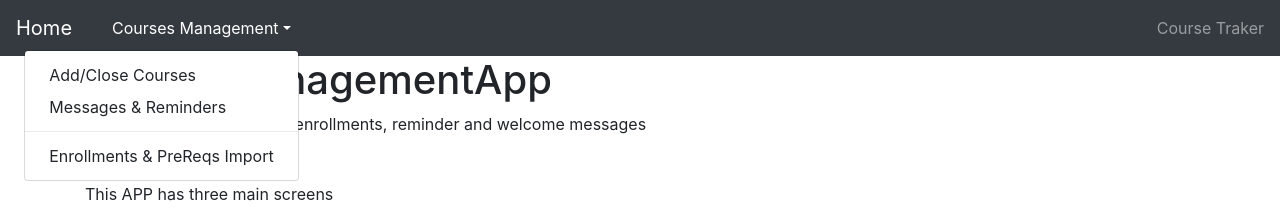
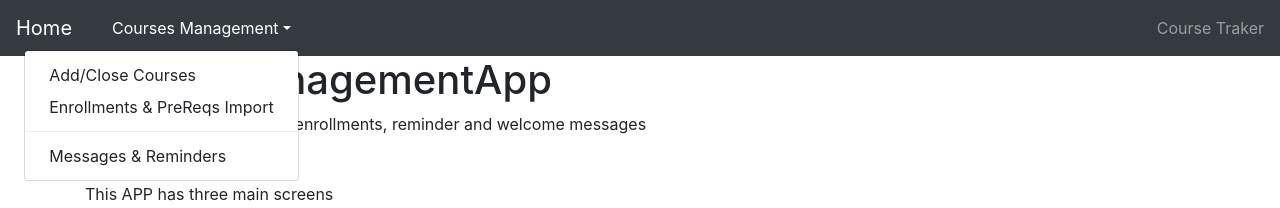
Before and after one commit to Higino/CourseManagementApp, a React (Create React App) app in the folder client/: page / in a window 1280 px wide. Both pictures are taken after a click on the link "Courses Management". Shown: the top 208 px of the page. Built offline with nearby package versions, Linux system fonts and the light colour scheme.

Commit message:
Change the order of the main menu&add shortcuts

```diff
--- a/client/src/AppNav.js
+++ b/client/src/AppNav.js
@@ -31,12 +31,12 @@ class AppNav extends Component {
                 <DropdownItem href='/courses'>
                   Add/Close Courses
                 </DropdownItem>
+                <DropdownItem href='/import'>
+                  Enrollments & PreReqs Import
+                </DropdownItem>
+                <DropdownItem divider />
                 <DropdownItem href="/courselisting">
                   Messages & Reminders
-                </DropdownItem>
-                <DropdownItem divider />
-                <DropdownItem href='/import'>
-                  Enrollments & PreReqs Import
                 </DropdownItem>
               </DropdownMenu>
             </UncontrolledDropdown>
--- a/client/src/components/CourseManagement.js
+++ b/client/src/components/CourseManagement.js
@@ -87,6 +87,7 @@ class CourseManagement extends Component {
                                         <td>{e.name}</td>
                                         <td Style='text-align:center'><Container><Row>
                                             <Col><Button href='/courses' id={e.id} onClick={this.closeCourse}>Close Course</Button></Col>
+                                            <Col><Button href={'/import'}>Import Enrollments</Button></Col>
                                             <Col><Button href={'/courselisting/'+e.id}>Reminders/Confirmations</Button></Col>
                                         </Row></Container></td>
                                     </tr>
```
Also changed, not shown: 1 other file (tests, documents, lock files or other folders).
